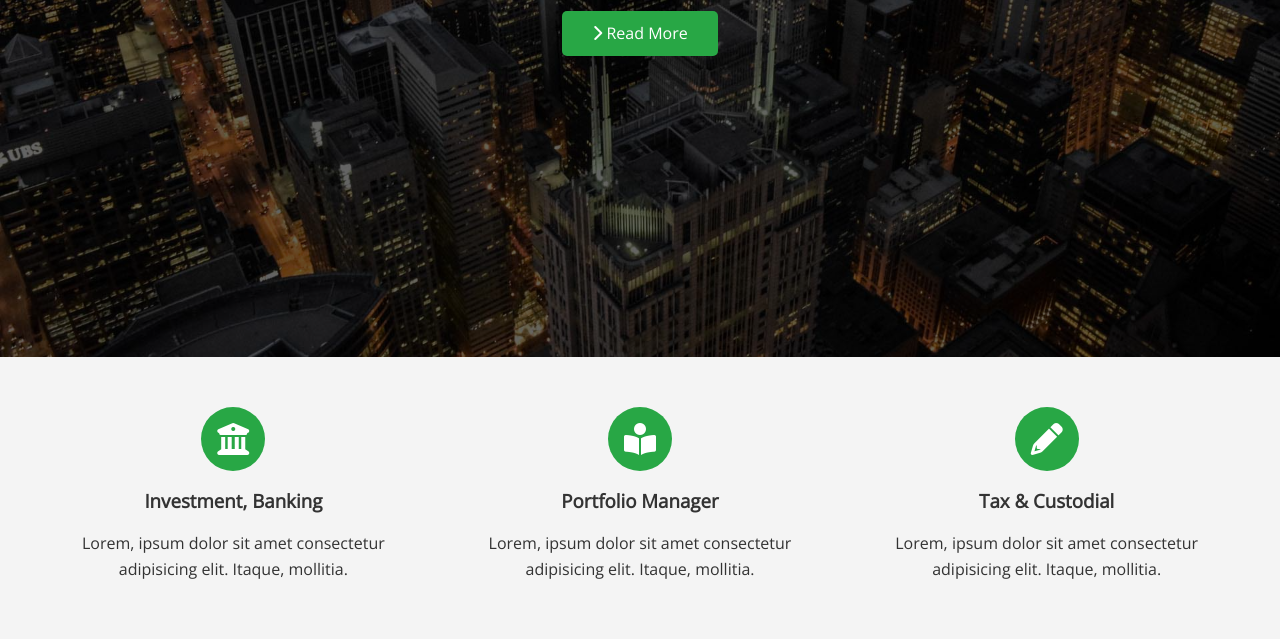
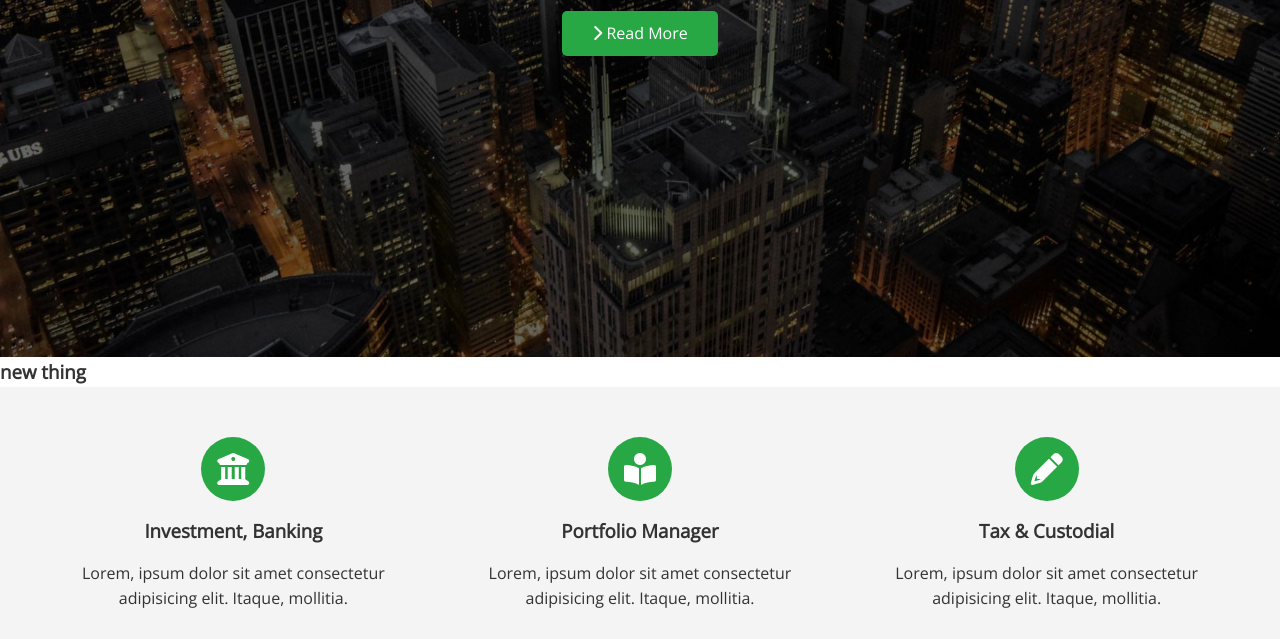
Before and after one commit to leesanwoo/fisrt_prj, a plain HTML site: page index.html in a window 1280 px wide. Shown: the part 443-1082 px from the top of the page. Drawn offline with nearby package versions, Linux system fonts and the light colour scheme.

Commit message:
second commit

```diff
--- a/index.html
+++ b/index.html
@@ -34,7 +34,10 @@
     </div>
   </header>
 
+
+
   <main>
+    <h3>new thing</h3>
     <!-- About Icons -->
     <section id="about" class="icons bg-light">
       <div class="flex-items">
```
